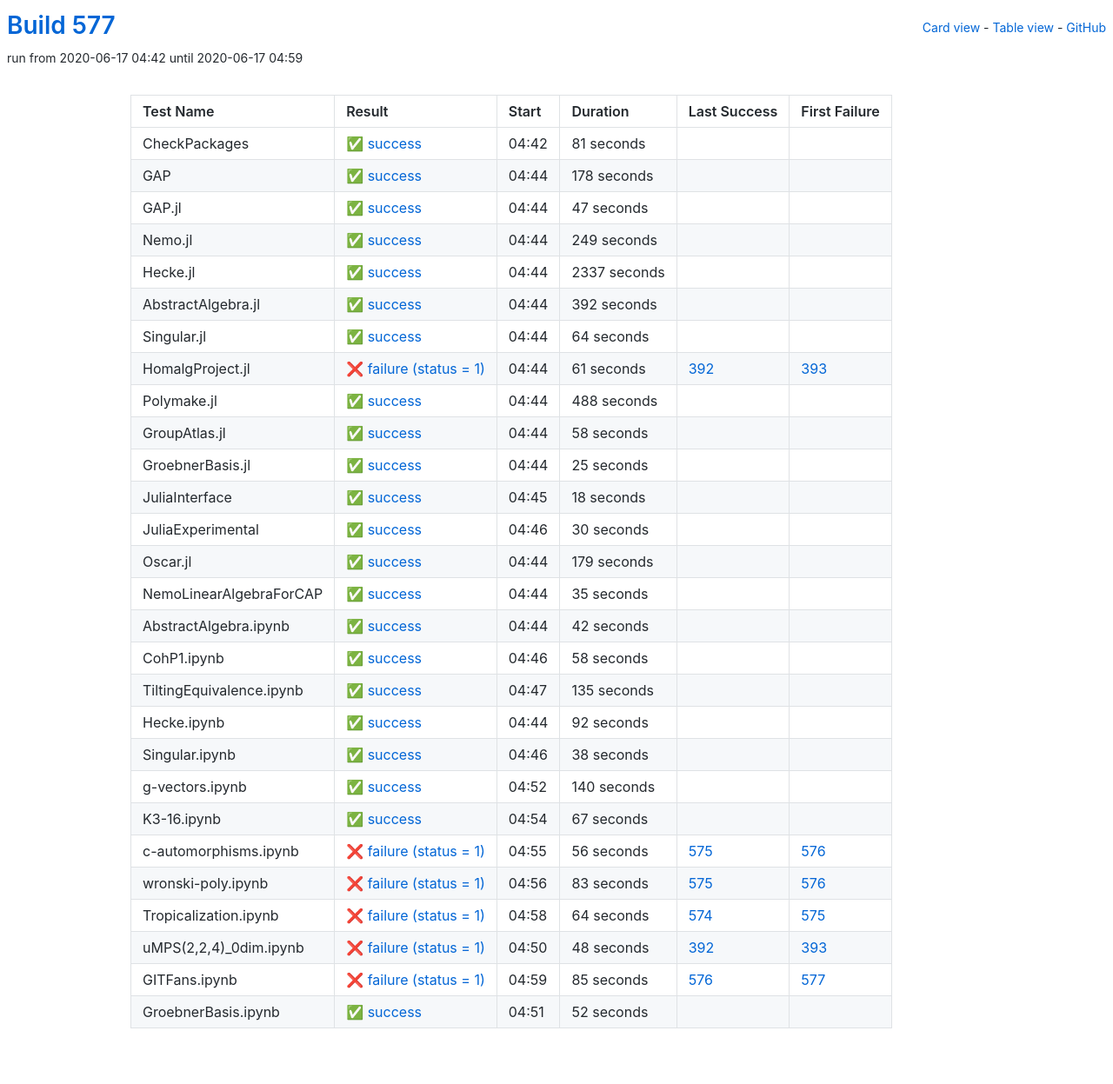
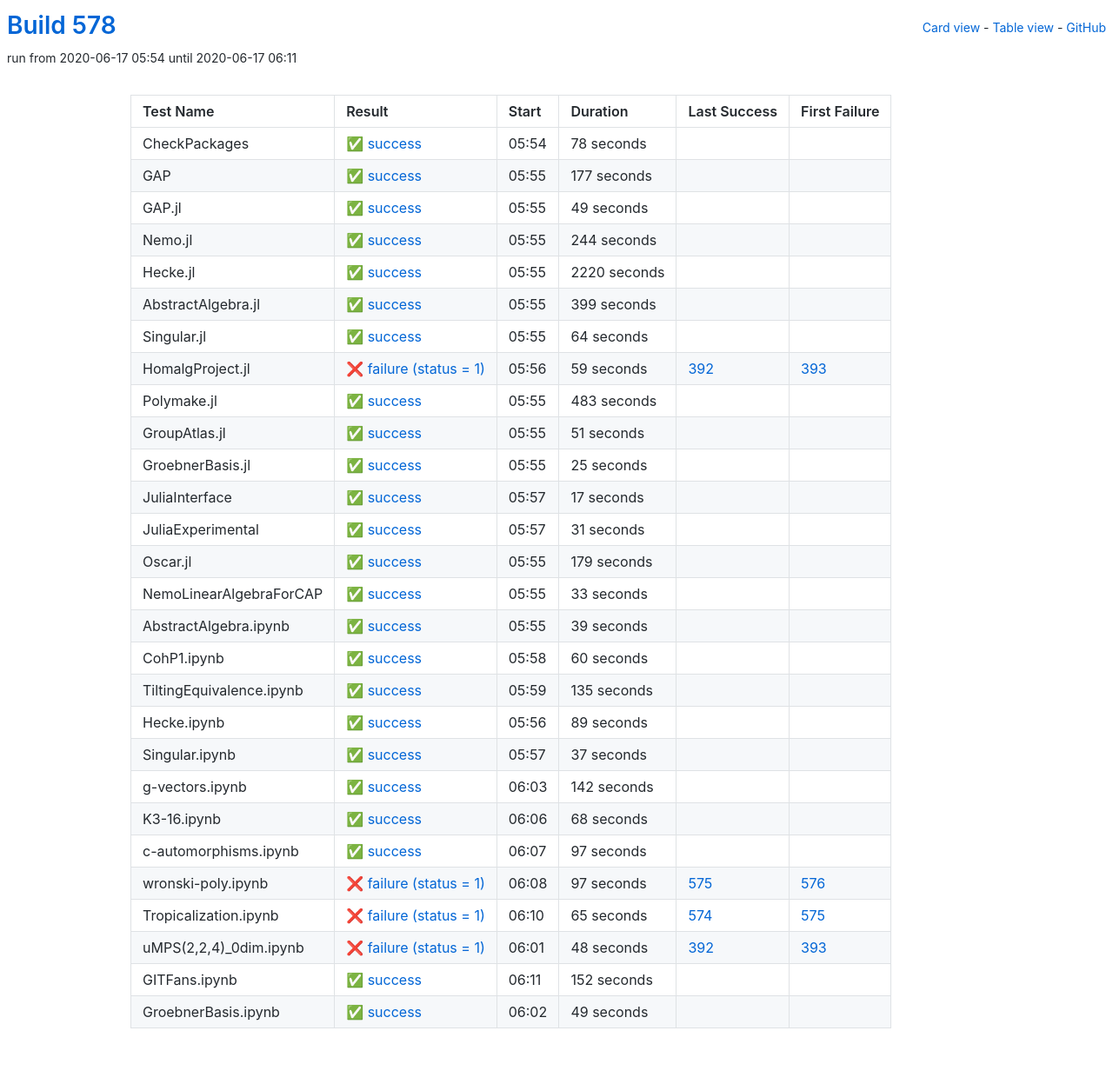
Before and after one commit to oscar-system/oscar-ci-status-1.4, a Jekyll site: the page built from table.html, in a window 1280 px wide. Shown: the whole page at 87% size. Built offline with Jekyll 4.4.1, drawn with Linux system fonts in a browser that asks for light colours.

Commit message:
Build #578

```diff
--- a/_data/ci.yml
+++ b/_data/ci.yml
@@ -1,6 +1,6 @@
 ---
-build: 577
-build_url: https://oscarci.mathematik.uni-kl.de/job/oscar-julia-1.4/577/
+build: 578
+build_url: https://oscarci.mathematik.uni-kl.de/job/oscar-julia-1.4/578/
 job: oscar-julia-1.4
 organization: oscar-system
 repo: oscar-ci-status-1.4
@@ -8,80 +8,80 @@ repourl: https://github.com/oscar-system/oscar-ci-status-1.4
 tests:
 - name: CheckPackages
   id: checkpackages
-  log: https://oscarci.mathematik.uni-kl.de/job/oscar-julia-1.4/577/artifact/logs/build-577/CheckPackages.log
-  start: 2020-06-17 04:42
+  log: https://oscarci.mathematik.uni-kl.de/job/oscar-julia-1.4/578/artifact/logs/build-578/CheckPackages.log
+  start: 2020-06-17 05:54
   success: true
   exitcode: 0
   status: success
-  duration: 81
+  duration: 78
   last_success: false
   last_success_url:
   first_failure: false
   first_failure_url:
 - name: GAP
   id: gap
-  log: https://oscarci.mathematik.uni-kl.de/job/oscar-julia-1.4/577/artifact/logs/build-577/GAP.log
-  start: 2020-06-17 04:44
+  log: https://oscarci.mathematik.uni-kl.de/job/oscar-julia-1.4/578/artifact/logs/build-578/GAP.log
+  start: 2020-06-17 05:55
   success: true
   exitcode: 0
   status: success
-  duration: 178
+  duration: 177
   last_success: false
   last_success_url:
   first_failure: false
   first_failure_url:
 - name: GAP.jl
   id: gap-jl
-  log: https://oscarci.mathematik.uni-kl.de/job/oscar-julia-1.4/577/artifact/logs/build-577/GAP.jl.log
-  start: 2020-06-17 04:44
+  log: https://oscarci.mathematik.uni-kl.de/job/oscar-julia-1.4/578/artifact/logs/build-578/GAP.jl.log
+  start: 2020-06-17 05:55
   success: true
   exitcode: 0
   status: success
-  duration: 47
+  duration: 49
   last_success: false
   last_success_url:
   first_failure: false
   first_failure_url:
 - name: Nemo.jl
   id: nemo-jl
-  log: https://oscarci.mathematik.uni-kl.de/job/oscar-julia-1.4/577/artifact/logs/build-577/Nemo.jl.log
-  start: 2020-06-17 04:44
+  log: https://oscarci.mathematik.uni-kl.de/job/oscar-julia-1.4/578/artifact/logs/build-578/Nemo.jl.log
+  start: 2020-06-17 05:55
   success: true
   exitcode: 0
   status: success
-  duration: 249
+  duration: 244
   last_success: false
   last_success_url:
   first_failure: false
   first_failure_url:
 - name: Hecke.jl
   id: hecke-jl
-  log: https://oscarci.mathematik.uni-kl.de/job/oscar-julia-1.4/577/artifact/logs/build-577/Hecke.jl.log
-  start: 2020-06-17 04:44
+  log: https://oscarci.mathematik.uni-kl.de/job/oscar-julia-1.4/578/artifact/logs/build-578/Hecke.jl.log
+  start: 2020-06-17 05:55
   success: true
   exitcode: 0
   status: success
-  duration: 2337
+  duration: 2220
   last_success: false
   last_success_url:
   first_failure: false
   first_failure_url:
 - name: AbstractAlgebra.jl
   id: abstractalgebra-jl
-  log: https://oscarci.mathematik.uni-kl.de/job/oscar-julia-1.4/577/artifact/logs/build-577/AbstractAlgebra.jl.log
-  start: 2020-06-17 04:44
+  log: https://oscarci.mathematik.uni-kl.de/job/oscar-julia-1.4/578/artifact/logs/build-578/AbstractAlgebra.jl.log
+  start: 2020-06-17 05:55
   success: true
   exitcode: 0
   status: success
-  duration: 392
+  duration: 399
   last_success: false
   last_success_url:
   first_failure: false
   first_failure_url:
 - name: Singular.jl
   id: singular-jl
-  log: https://oscarci.mathematik.uni-kl.de/job/oscar-julia-1.4/577/artifact/logs/build-577/Singular.jl.log
-  start: 2020-06-17 04:44
+  log: https://oscarci.mathematik.uni-kl.de/job/oscar-julia-1.4/578/artifact/logs/build-578/Singular.jl.log
+  start: 2020-06-17 05:55
   success: true
   exitcode: 0
   status: success
@@ -92,44 +92,44 @@ tests:
   first_failure_url:
 - name: HomalgProject.jl
   id: homalgproject-jl
-  log: https://oscarci.mathematik.uni-kl.de/job/oscar-julia-1.4/577/artifact/logs/build-577/HomalgProject.jl.log
-  start: 2020-06-17 04:44
+  log: https://oscarci.mathematik.uni-kl.de/job/oscar-julia-1.4/578/artifact/logs/build-578/HomalgProject.jl.log
+  start: 2020-06-17 05:56
   success: false
   exitcode: 1
   status: failure
-  duration: 61
+  duration: 59
   last_success: 392
   last_success_url: https://oscarci.mathematik.uni-kl.de/job/oscar-julia-1.4/392/
   first_failure: 393
   first_failure_url: https://oscarci.mathematik.uni-kl.de/job/oscar-julia-1.4/393/
 - name: Polymake.jl
   id: polymake-jl
-  log: https://oscarci.mathematik.uni-kl.de/job/oscar-julia-1.4/577/artifact/logs/build-577/Polymake.jl.log
-  start: 2020-06-17 04:44
+  log: https://oscarci.mathematik.uni-kl.de/job/oscar-julia-1.4/578/artifact/logs/build-578/Polymake.jl.log
+  start: 2020-06-17 05:55
   success: true
   exitcode: 0
   status: success
-  duration: 488
+  duration: 483
   last_success: false
   last_success_url:
   first_failure: false
   first_failure_url:
 - name: GroupAtlas.jl
   id: groupatlas-jl
-  log: https://oscarci.mathematik.uni-kl.de/job/oscar-julia-1.4/577/artifact/logs/build-577/GroupAtlas.jl.log
-  start: 2020-06-17 04:44
+  log: https://oscarci.mathematik.uni-kl.de/job/oscar-julia-1.4/578/artifact/logs/build-578/GroupAtlas.jl.log
+  start: 2020-06-17 05:55
   success: true
   exitcode: 0
   status: success
-  duration: 58
+  duration: 51
   last_success: false
   last_success_url:
   first_failure: false
   first_failure_url:
 - name: GroebnerBasis.jl
   id: groebnerbasis-jl
-  log: https://oscarci.mathematik.uni-kl.de/job/oscar-julia-1.4/577/artifact/logs/build-577/GroebnerBasis.jl.log
-  start: 2020-06-17 04:44
+  log: https://oscarci.mathematik.uni-kl.de/job/oscar-julia-1.4/578/artifact/logs/build-578/GroebnerBasis.jl.log
+  start: 2020-06-17 05:55
   success: true
   exitcode: 0
   status: success
@@ -140,32 +140,32 @@ tests:
   first_failure_url:
 - name: JuliaInterface
   id: juliainterface
-  log: https://oscarci.mathematik.uni-kl.de/job/oscar-julia-1.4/577/artifact/logs/build-577/JuliaInterface.log
-  start: 2020-06-17 04:45
+  log: https://oscarci.mathematik.uni-kl.de/job/oscar-julia-1.4/578/artifact/logs/build-578/JuliaInterface.log
+  start: 2020-06-17 05:57
   success: true
   exitcode: 0
   status: success
-  duration: 18
+  duration: 17
   last_success: false
   last_success_url:
   first_failure: false
   first_failure_url:
 - name: JuliaExperimental
   id: juliaexperimental
-  log: https://oscarci.mathematik.uni-kl.de/job/oscar-julia-1.4/577/artifact/logs/build-577/JuliaExperimental.log
-  start: 2020-06-17 04:46
+  log: https://oscarci.mathematik.uni-kl.de/job/oscar-julia-1.4/578/artifact/logs/build-578/JuliaExperimental.log
+  start: 2020-06-17 05:57
   success: true
   exitcode: 0
   status: success
-  duration: 30
+  duration: 31
   last_success: false
   last_success_url:
   first_failure: false
   first_failure_url:
 - name: Oscar.jl
   id: oscar-jl
-  log: https://oscarci.mathematik.uni-kl.de/job/oscar-julia-1.4/577/artifact/logs/build-577/Oscar.jl.log
-  start: 2020-06-17 04:44
+  log: https://oscarci.mathematik.uni-kl.de/job/oscar-julia-1.4/578/artifact/logs/build-578/Oscar.jl.log
+  start: 2020-06-17 05:55
   success: true
   exitcode: 0
   status: success
@@ -176,44 +176,44 @@ tests:
   first_failure_url:
 - name: NemoLinearAlgebraForCAP
   id: nemolinearalgebraforcap
-  log: https://oscarci.mathematik.uni-kl.de/job/oscar-julia-1.4/577/artifact/logs/build-577/NemoLinearAlgebraForCAP.log
-  start: 2020-06-17 04:44
+  log: https://oscarci.mathematik.uni-kl.de/job/oscar-julia-1.4/578/artifact/logs/build-578/NemoLinearAlgebraForCAP.log
+  start: 2020-06-17 05:55
   success: true
   exitcode: 0
   status: success
-  duration: 35
+  duration: 33
   last_success: false
   last_success_url:
   first_failure: false
   first_failure_url:
 - name: AbstractAlgebra.ipynb
   id: abstractalgebra-ipynb
-  log: https://oscarci.mathematik.uni-kl.de/job/oscar-julia-1.4/577/artifact/logs/build-577/AbstractAlgebra.ipynb.log
-  start: 2020-06-17 04:44
+  log: https://oscarci.mathematik.uni-kl.de/job/oscar-julia-1.4/578/artifact/logs/build-578/AbstractAlgebra.ipynb.log
+  start: 2020-06-17 05:55
   success: true
   exitcode: 0
   status: success
-  duration: 42
+  duration: 39
   last_success: false
   last_success_url:
   first_failure: false
   first_failure_url:
 - name: CohP1.ipynb
   id: cohp1-ipynb
-  log: https://oscarci.mathematik.uni-kl.de/job/oscar-julia-1.4/577/artifact/logs/build-577/CohP1.ipynb.log
-  start: 2020-06-17 04:46
+  log: https://oscarci.mathematik.uni-kl.de/job/oscar-julia-1.4/578/artifact/logs/build-578/CohP1.ipynb.log
+  start: 2020-06-17 05:58
   success: true
   exitcode: 0
   status: success
-  duration: 58
+  duration: 60
   last_success: false
   last_success_url:
   first_failure: false
   first_failure_url:
 - name: TiltingEquivalence.ipynb
   id: tiltingequivalence-ipynb
-  log: https://oscarci.mathematik.uni-kl.de/job/oscar-julia-1.4/577/artifact/logs/build-577/TiltingEquivalence.ipynb.log
-  start: 2020-06-17 04:47
+  log: https://oscarci.mathematik.uni-kl.de/job/oscar-julia-1.4/578/artifact/logs/build-578/TiltingEquivalence.ipynb.log
+  start: 2020-06-17 05:59
   success: true
   exitcode: 0
   status: success
@@ -224,92 +224,92 @@ tests:
   first_failure_url:
 - name: Hecke.ipynb
   id: hecke-ipynb
-  log: https://oscarci.mathematik.uni-kl.de/job/oscar-julia-1.4/577/artifact/logs/build-577/Hecke.ipynb.log
-  start: 2020-06-17 04:44
+  log: https://oscarci.mathematik.uni-kl.de/job/oscar-julia-1.4/578/artifact/logs/build-578/Hecke.ipynb.log
+  start: 2020-06-17 05:56
   success: true
   exitcode: 0
   status: success
-  duration: 92
+  duration: 89
   last_success: false
   last_success_url:
   first_failure: false
   first_failure_url:
 - name: Singular.ipynb
   id: singular-ipynb
-  log: https://oscarci.mathematik.uni-kl.de/job/oscar-julia-1.4/577/artifact/logs/build-577/Singular.ipynb.log
-  start: 2020-06-17 04:46
+  log: https://oscarci.mathematik.uni-kl.de/job/oscar-julia-1.4/578/artifact/logs/build-578/Singular.ipynb.log
+  start: 2020-06-17 05:57
   success: true
   exitcode: 0
   status: success
-  duration: 38
+  duration: 37
   last_success: false
   last_success_url:
   first_failure: false
   first_failure_url:
 - name: g-vectors.ipynb
   id: g-vectors-ipynb
-  log: https://oscarci.mathematik.uni-kl.de/job/oscar-julia-1.4/577/artifact/logs/build-577/g-vectors.ipynb.log
-  start: 2020-06-17 04:52
+  log: https://oscarci.mathematik.uni-kl.de/job/oscar-julia-1.4/578/artifact/logs/build-578/g-vectors.ipynb.log
+  start: 2020-06-17 06:03
   success: true
   exitcode: 0
   status: success
-  duration: 140
+  duration: 142
   last_success: false
   last_success_url:
   first_failure: false
   first_failure_url:
 - name: K3-16.ipynb
   id: k3-16-ipynb
-  log: https://oscarci.mathematik.uni-kl.de/job/oscar-julia-1.4/577/artifact/logs/build-577/K3-16.ipynb.log
-  start: 2020-06-17 04:54
+  log: https://oscarci.mathematik.uni-kl.de/job/oscar-julia-1.4/578/artifact/logs/build-578/K3-16.ipynb.log
+  start: 2020-06-17 06:06
   success: true
   exitcode: 0
   status: success
-  duration: 67
+  duration: 68
   last_success: false
   last_success_url:
   first_failure: false
   first_failure_url:
 - name: c-automorphisms.ipynb
   id: c-automorphisms-ipynb
-  log: https://oscarci.mathematik.uni-kl.de/job/oscar-julia-1.4/577/artifact/logs/build-577/c-automorphisms.ipynb.log
-  start: 2020-06-17 04:55
+  log: https://oscarci.mathematik.uni-kl.de/job/oscar-julia-1.4/578/artifact/logs/build-578/c-automorphisms.ipynb.log
+  start: 2020-06-17 06:07
+  success: true
+  exitcode: 0
+  status: success
+  duration: 97
+  last_success: false
+  last_success_url:
+  first_failure: false
+  first_failure_url:
+- name: wronski-poly.ipynb
+  id: wronski-poly-ipynb
+  log: https://oscarci.mathematik.uni-kl.de/job/oscar-julia-1.4/578/artifact/logs/build-578/wronski-poly.ipynb.log
+  start: 2020-06-17 06:08
   success: false
   exitcode: 1
   status: failure
-  duration: 56
-  last_success: 575
-  last_success_url: https://oscarci.mathematik.uni-kl.de/job/oscar-julia-1.4/575/
-  first_failure: 576
-  first_failure_url: https://oscarci.mathematik.uni-kl.de/job/oscar-julia-1.4/576/
-- name: wronski-poly.ipynb
-  id: wronski-poly-ipynb
-  log: https://oscarci.mathematik.uni-kl.de/job/oscar-julia-1.4/577/artifact/logs/build-577/wronski-poly.ipynb.log
-  start: 2020-06-17 04:56
-  success: false
-  exitcode: 1
-  status: failure
-  duration: 83
+  duration: 97
   last_success: 575
   last_success_url: https://oscarci.mathematik.uni-kl.de/job/oscar-julia-1.4/575/
   first_failure: 576
   first_failure_url: https://oscarci.mathematik.uni-kl.de/job/oscar-julia-1.4/576/
 - name: Tropicalization.ipynb
   id: tropicalization-ipynb
-  log: https://oscarci.mathematik.uni-kl.de/job/oscar-julia-1.4/577/artifact/logs/build-577/Tropicalization.ipynb.log
-  start: 2020-06-17 04:58
+  log: https://oscarci.mathematik.uni-kl.de/job/oscar-julia-1.4/578/artifact/logs/build-578/Tropicalization.ipynb.log
+  start: 2020-06-17 06:10
   success: false
   exitcode: 1
   status: failure
-  duration: 64
+  duration: 65
   last_success: 574
   last_success_url: https://oscarci.mathematik.uni-kl.de/job/oscar-julia-1.4/574/
   first_failure: 575
   first_failure_url: https://oscarci.mathematik.uni-kl.de/job/oscar-julia-1.4/575/
 - name: uMPS(2,2,4)_0dim.ipynb
   id: umps-2-2-4-0dim-ipynb
-  log: https://oscarci.mathematik.uni-kl.de/job/oscar-julia-1.4/577/artifact/logs/build-577/uMPS-2-2-4-_0dim.ipynb.log
-  start: 2020-06-17 04:50
+  log: https://oscarci.mathematik.uni-kl.de/job/oscar-julia-1.4/578/artifact/logs/build-578/uMPS-2-2-4-_0dim.ipynb.log
+  start: 2020-06-17 06:01
   success: false
   exitcode: 1
   status: failure
@@ -320,25 +320,25 @@ tests:
   first_failure_url: https://oscarci.mathematik.uni-kl.de/job/oscar-julia-1.4/393/
 - name: GITFans.ipynb
   id: gitfans-ipynb
-  log: https://oscarci.mathematik.uni-kl.de/job/oscar-julia-1.4/577/artifact/logs/build-577/GITFans.ipynb.log
-  start: 2020-06-17 04:59
-  success: false
-  exitcode: 1
-  status: failure
-  duration: 85
-  last_success: 576
-  last_success_url: https://oscarci.mathematik.uni-kl.de/job/oscar-julia-1.4/576/
-  first_failure: 577
-  first_failure_url: https://oscarci.mathematik.uni-kl.de/job/oscar-julia-1.4/577/
-- name: GroebnerBasis.ipynb
-  id: groebnerbasis-ipynb
-  log: https://oscarci.mathematik.uni-kl.de/job/oscar-julia-1.4/577/artifact/logs/build-577/GroebnerBasis.ipynb.log
-  start: 2020-06-17 04:51
+  log: https://oscarci.mathematik.uni-kl.de/job/oscar-julia-1.4/578/artifact/logs/build-578/GITFans.ipynb.log
+  start: 2020-06-17 06:11
   success: true
   exitcode: 0
   status: success
-  duration: 52
+  duration: 152
   last_success: false
   last_success_url:
   first_failure: false
   first_failure_url:
+- name: GroebnerBasis.ipynb
+  id: groebnerbasis-ipynb
+  log: https://oscarci.mathematik.uni-kl.de/job/oscar-julia-1.4/578/artifact/logs/build-578/GroebnerBasis.ipynb.log
+  start: 2020-06-17 06:02
+  success: true
+  exitcode: 0
+  status: success
+  duration: 49
+  last_success: false
+  last_success_url:
+  first_failure: false
+  first_failure_url:
```
Also changed, not shown: README.md.
